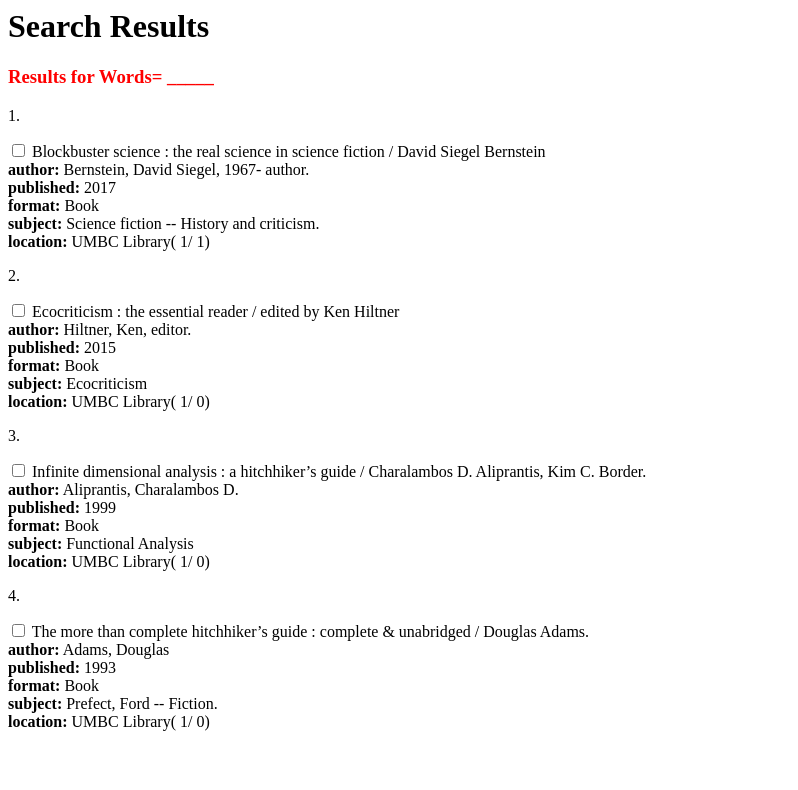
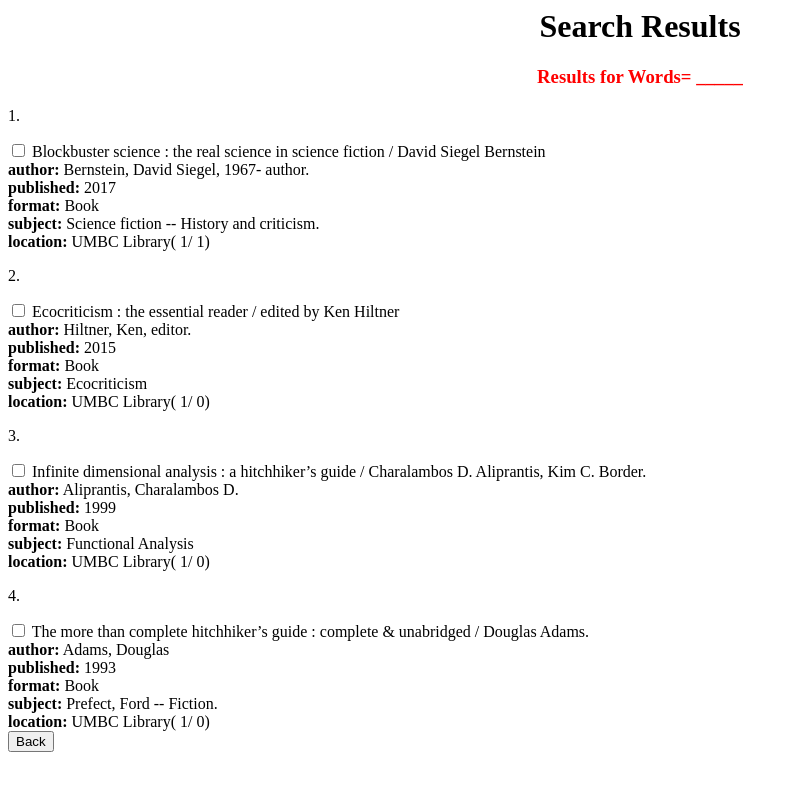
Before and after one commit to cmsc437team/CMSC437Project, a plain HTML site: page result.html in a window 1280 px wide. Shown: the whole page, without its empty margins (0-798 px from the left). Drawn offline with Linux system fonts and the light colour scheme.

Commit message:
result.css

```diff
--- /dev/null
+++ b/result.css
@@ -0,0 +1,9 @@
+
+h1{
+    text-align: center;
+}
+
+h3{
+    text-align: center;
+    color: red;
+}
--- a/result.html
+++ b/result.html
@@ -1,11 +1,12 @@
 <html>
     <head>
         <title> Results </title>
+        <link rel="stylesheet" href="result.css">
     </head>
     <body>
 
         <h1>Search Results</h1>
-        <h3 style="color:red;"> Results for Words= _____</h3>
+        <h3> Results for Words= _____</h3>
 
         <p>1.</p>
 
@@ -47,5 +48,9 @@
                 <b>subject:</b>	Prefect, Ford -- Fiction.<br>
                 <b>location:</b>	UMBC Library( 1/ 0)
         </label>
+
+        <br>
+        <button type="button" class="btn btn-default" onclick="index()">Back</button>
+        <Script src="result.js"></Script>
     </body>
 </html>
--- /dev/null
+++ b/result.js
@@ -0,0 +1,3 @@
+function index() {
+    location.href = 'index.html'
+}
```
